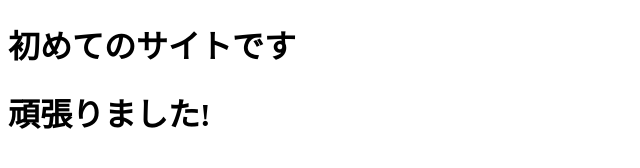
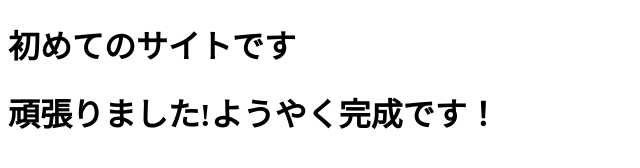
Before and after one commit to emahji2683/mysite, a plain HTML site: page index.html in a window 1280 px wide. Shown: the whole page, without its empty margins (0-640 px from the left). Drawn offline with Linux system fonts and the light colour scheme.

Commit message:
Add files via upload

```diff
--- a/index.html
+++ b/index.html
@@ -7,7 +7,7 @@
 </head>
 <body>
   <h1>初めてのサイトです</h1>
-  <h1>頑張りました!</h1>
+  <h1>頑張りました!ようやく完成です！</h1>
 
 </body>
 </html>
```
